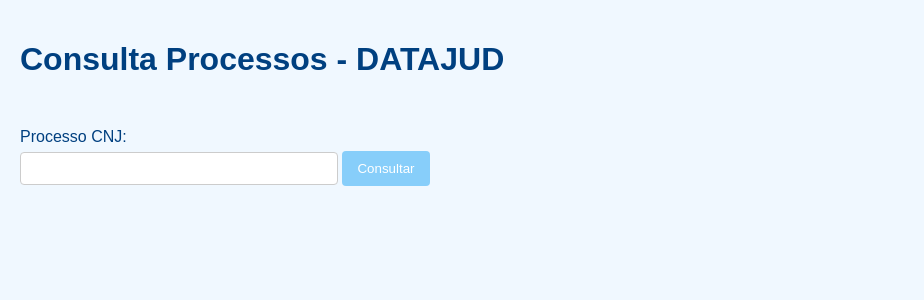
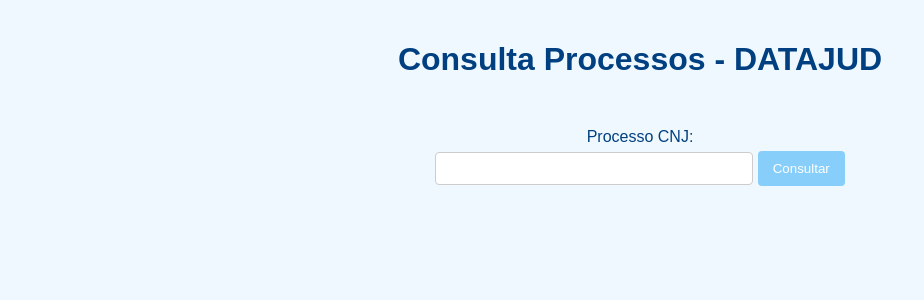
Before and after one commit to higordamasio/api_publica_cnj, a Flask app: page / in a window 1280 px wide. Shown: the top 300 px of the page, without its empty margins (0-924 px from the left). Run offline with Flask 3, Linux system fonts and the light colour scheme.

Commit message:
Alt. estilo

```diff
--- a/static/styles.css
+++ b/static/styles.css
@@ -8,7 +8,7 @@
 
 h1 {
     color: #004080; /* Dark blue */
-    text-align: left;
+    text-align: center;
     margin-bottom: 50px;
 }
 
@@ -19,7 +19,7 @@
 
 form {
     margin-bottom: 30px;
-    text-align: left;
+    text-align: center;
 }
 
 label {
@@ -79,7 +79,7 @@
 
 .error {
     color: red;
-    text-align: left;
+    text-align: center;
 }
 
 .success {
```
Also changed, not shown: 1 other file.
